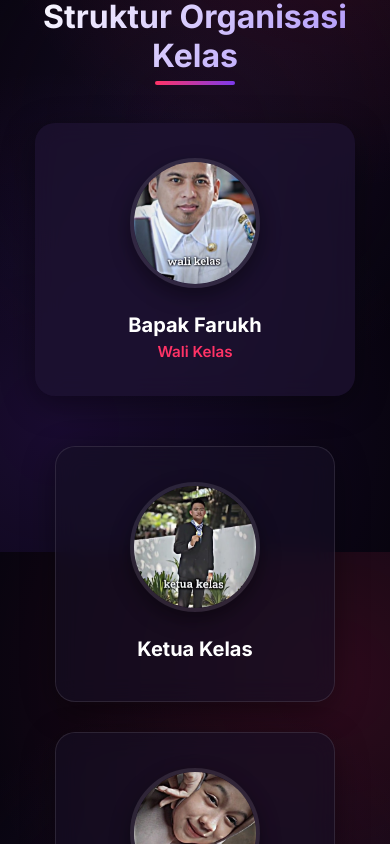
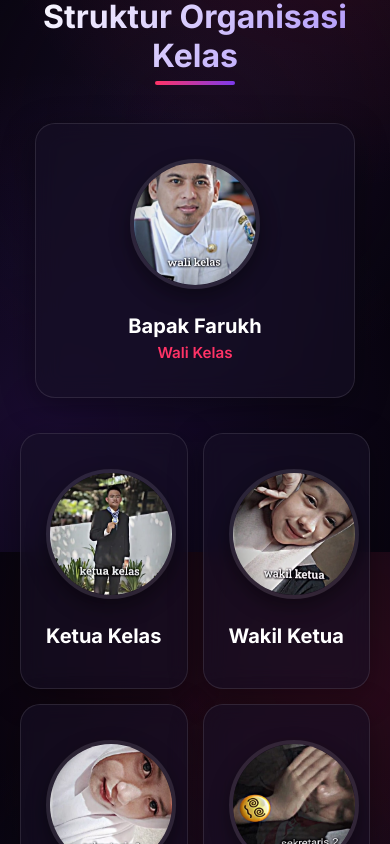
Before and after one commit to tricahyoedo/website-kelas, a Next.js app: page / in a window 390 px wide. Shown: the part 1980-2824 px from the top of the page. Built offline with nearby package versions, Linux system fonts and the light colour scheme.

Commit message:
Merubah letak posisi Struktur organisasi

```diff
--- a/app/page.js
+++ b/app/page.js
@@ -469,9 +469,9 @@ export default function Home() {
                 <div className="container">
                     <h2 className="section-title">Album Kegiatan</h2>
                     <div className="album-tabs">
-                        <button className="tab-btn" onClick={(e) => window.filterGallery('pertama', e.currentTarget)}>Pertama</button>
+                        <button className="tab-btn active" onClick={(e) => window.filterGallery('pertama', e.currentTarget)}>Pertama</button>
                         <button className="tab-btn" onClick={(e) => window.filterGallery('kedua', e.currentTarget)}>Kedua</button>
-                        <button className="tab-btn active" onClick={(e) => window.filterGallery('ketiga', e.currentTarget)}>Ketiga</button>
+                        <button className="tab-btn" onClick={(e) => window.filterGallery('ketiga', e.currentTarget)}>Ketiga</button>
                     </div>
                     <div className="gallery-grid">
                         <div className="gallery-item pertama" style={{ display: 'none' }}>
--- a/public/script.js
+++ b/public/script.js
@@ -159,7 +159,7 @@ function filterGallery(category, buttonElement) {
 }
 
 function initInteractions() {
-    filterGallery('ketiga', document.querySelector('.tab-btn.active'));
+    filterGallery('pertama', document.querySelector('.tab-btn.active'));
     // Attach click listeners to gallery items so modal opens the corresponding thumbnail
     document.querySelectorAll('.gallery-item').forEach(item => {
         item.addEventListener('click', function (e) {
--- a/public/style.css
+++ b/public/style.css
@@ -250,7 +250,7 @@ nav {
 
 .org-grid {
     display: grid;
-    grid-template-columns: repeat(auto-fit, minmax(220px, 1fr));
+    grid-template-columns: repeat(3, 1fr);
     gap: 30px;
     justify-items: center;
 }
@@ -296,8 +296,6 @@ nav {
 .wali-kelas {
     grid-column: 1 / -1;
     margin-bottom: 20px;
-    background: var(--secondary);
-    border: none;
     max-width: 320px;
 }
 
@@ -671,8 +669,9 @@ footer {
         font-size: 1rem;
     }
 
-    .wali-kelas {
-        grid-column: auto;
+    .org-grid {
+        grid-template-columns: repeat(2, 1fr);
+        gap: 15px;
     }
 
     h2.section-title {
```
